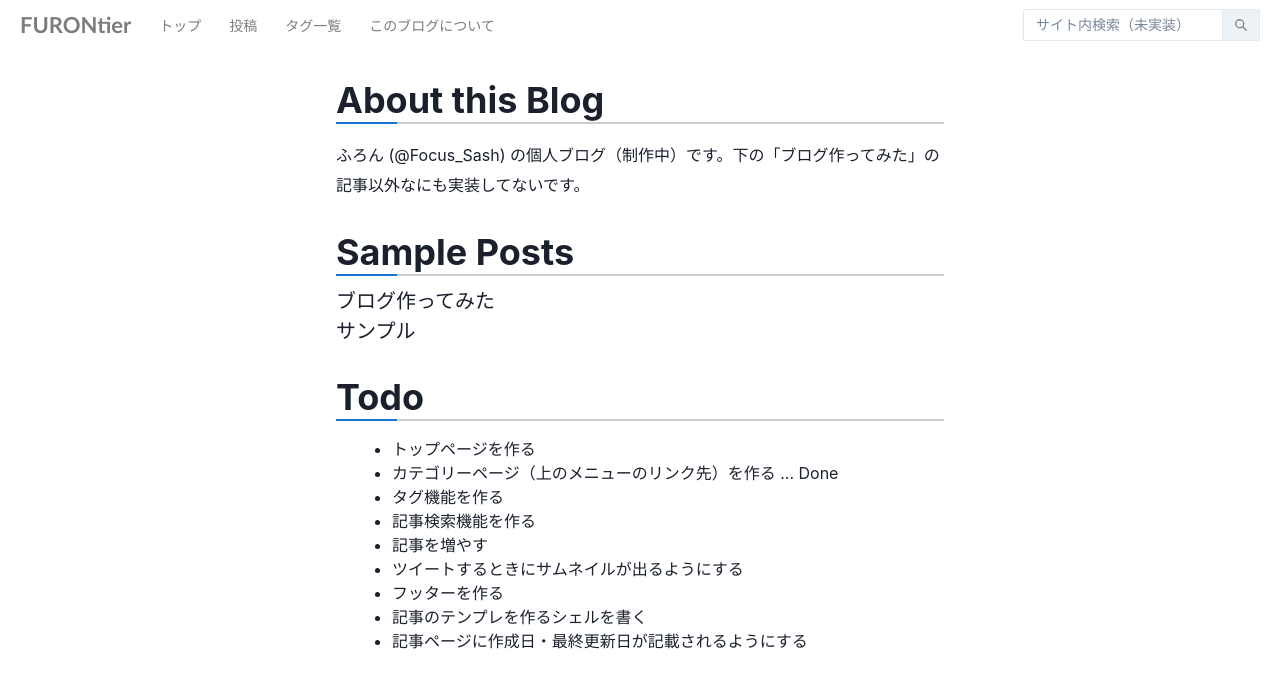
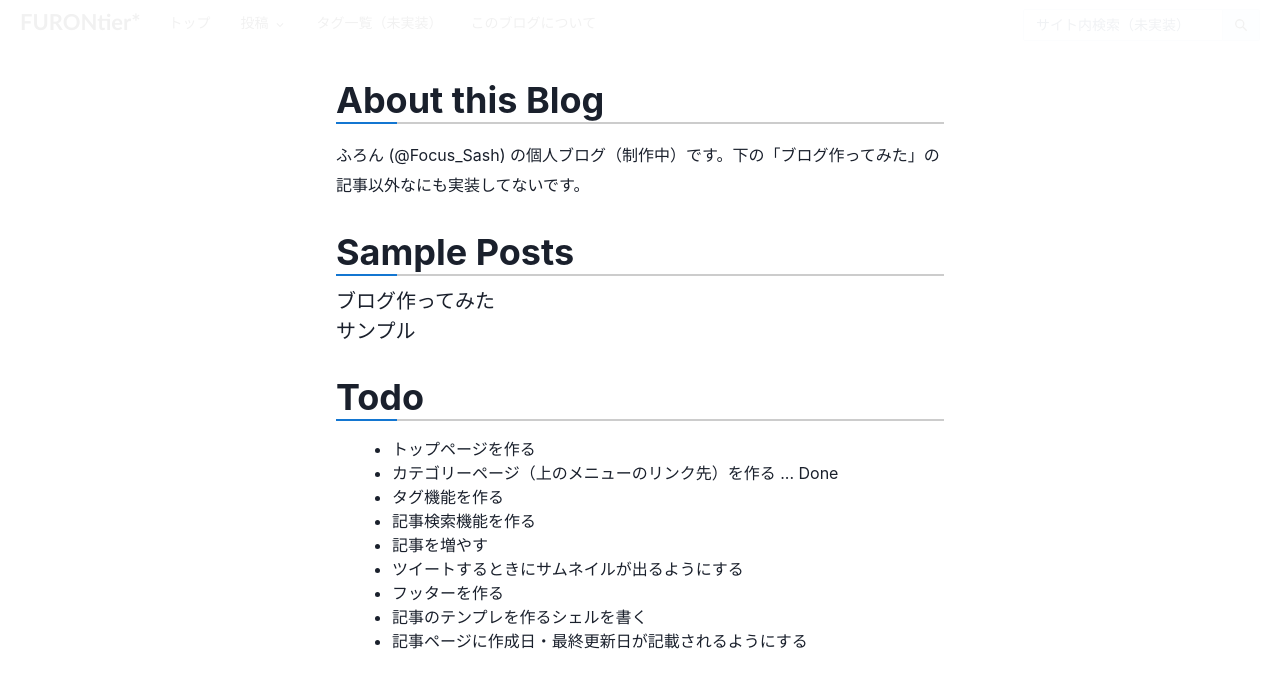
Before and after one commit to Focus-Sash/Furontline, a Next.js app in the folder next-js/: page / in a window 1280 px wide. Shown: the top 688 px of the page. Built offline with nearby package versions, Linux system fonts and the light colour scheme.

Commit message:
Make Posts menu

```diff
--- a/next-js/components/post-card.tsx
+++ b/next-js/components/post-card.tsx
@@ -15,12 +15,11 @@ const Post = ({ postData }: any) => {
   return (
     <>
       <Box
-        borderWidth={"1px 1px 1px 1px"}
-        borderStyle={"solid"}
         borderRadius={"10px"}
         p={"2px 2px 30px 30px"}
         mt={"20px"}
         mb={"20px"}
+        bgColor={"rgba(255, 255, 255, 1)"}
       >
         <Text textColor={"gray.500"}>2022-05-27</Text>
         <Text
--- a/next-js/components/topbar.tsx
+++ b/next-js/components/topbar.tsx
@@ -1,5 +1,5 @@
 import NextLink from "next/link";
-import { SearchIcon } from "@chakra-ui/icons";
+import { SearchIcon, ChevronDownIcon } from "@chakra-ui/icons";
 import {
   Flex,
   Center,
@@ -9,6 +9,11 @@ import {
   Image,
   Text,
   Link,
+  Menu,
+  MenuButton,
+  Button,
+  MenuItem,
+  MenuList,
 } from "@chakra-ui/react";
 
 import { POST_SIDE_COLOR, TOPBAR_HEIGHT } from "../lib/constants";
@@ -16,18 +21,43 @@ import { POST_SIDE_COLOR, TOPBAR_HEIGHT } from "../lib/constants";
 interface NavItemProps {
   id: string;
   link: string;
+  isPulldown: boolean;
   children?: React.ReactNode;
 }
 
 const navItems: NavItemProps[] = [
-  { id: "トップ", link: "/" },
-  { id: "投稿", link: "/reviews" },
-  { id: "タグ一覧", link: "/tags" },
-  { id: "このブログについて", link: "/about" },
+  { id: "トップ", link: "/", isPulldown: false },
+  { id: "投稿", link: "/reviews", isPulldown: true },
+  { id: "タグ一覧（未実装）", link: "/tags", isPulldown: false },
+  { id: "このブログについて", link: "/about", isPulldown: false },
 ];
 
-const NavItem = ({ id, link }: NavItemProps): JSX.Element => {
-  return (
+const NavItem = ({ id, link, isPulldown }: NavItemProps): JSX.Element => {
+  return isPulldown ? (
+    <Menu>
+      <MenuButton
+        as={Button}
+        rightIcon={<ChevronDownIcon />}
+        fontSize={"14px"}
+        fontFamily={"Yu Gothic"}
+        fontWeight={"500"}
+        boxShadow={"none"}
+        border={"none"}
+        iconSpacing={"4px"}
+        bgColor={"white"}
+        color={"#777777"}
+        autoSelect={false}
+        _focus={{ boxShadow: "none", background: "white" }}
+        _hover={{ textDecorationThickness: "1px", textUnderlineOffset: "5px" }}
+      >
+        {id}
+      </MenuButton>
+      <MenuList>
+        <MenuItem boxShadow={"none"} border={"none"} bg={"#FFFFFF"}>Download</MenuItem>
+        <MenuItem boxShadow={"none"} border={"none"} bg={"#FFFFFF"}>Execute</MenuItem>
+      </MenuList>
+    </Menu>
+  ) : (
     <NextLink href={link} passHref>
       <Link
         ml="14px"
@@ -50,7 +80,7 @@ export const TopBar = (): JSX.Element => {
     <Flex
       bg={"white"}
       color={"#777777"}
-      opacity={"95%"}
+      opacity={"10%"}
       position="fixed"
       width={"100%"}
       height={TOPBAR_HEIGHT}
@@ -60,22 +90,33 @@ export const TopBar = (): JSX.Element => {
       justifyContent="space-between"
     >
       <Flex _focus={{ boxShadow: "none" }}>
-        {[<NextLink href={"/"} passHref key={"top"}>
+        {[
+          <NextLink href={"/"} passHref key={"top"}>
             <Link
               ml={"20px"}
               mr={"14px"}
               fontSize={"22px"}
               fontFamily={`"Trebuchet MS", "Helvetica Neue", "Helvetica", "Arial", sans-serif`}
               fontWeight={"600"}
-        _hover={{ textDecoration: "none", textUnderlineOffset: "5px", textDecorationColor: "#777777"}}
+              _hover={{
+                textDecoration: "none",
+                textUnderlineOffset: "5px",
+                textDecorationColor: "#777777",
+              }}
               _focus={{ boxShadow: "none" }}
             >
-        <Text margin={0}>FURONtier</Text>
+              <Text margin={0}>FURONtier*</Text>
             </Link>
-    </NextLink>].concat(
+          </NextLink>,
+        ].concat(
           navItems.map((navItem) => {
             return (
-              <NavItem id={navItem.id} link={navItem.link} key={navItem.id}>
+              <NavItem
+                id={navItem.id}
+                link={navItem.link}
+                isPulldown={navItem.isPulldown}
+                key={navItem.id}
+              >
                 {navItem.id}
               </NavItem>
             );
```
Also changed, not shown: next-js/components/footer.tsx (+15 -0 lines), next-js/pages/reviews.tsx (+4 -4 lines). Lines whose indentation alone changed are shown as unchanged.
